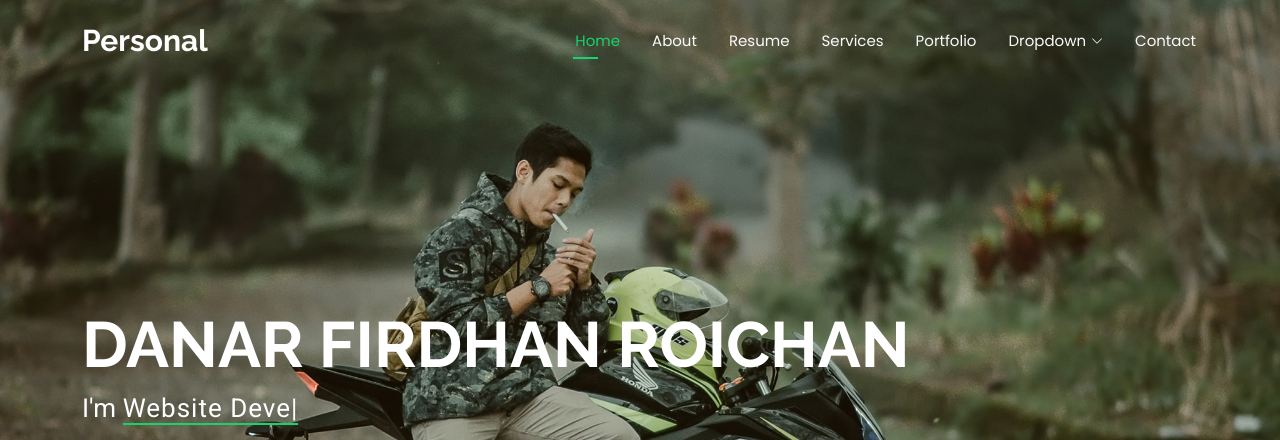
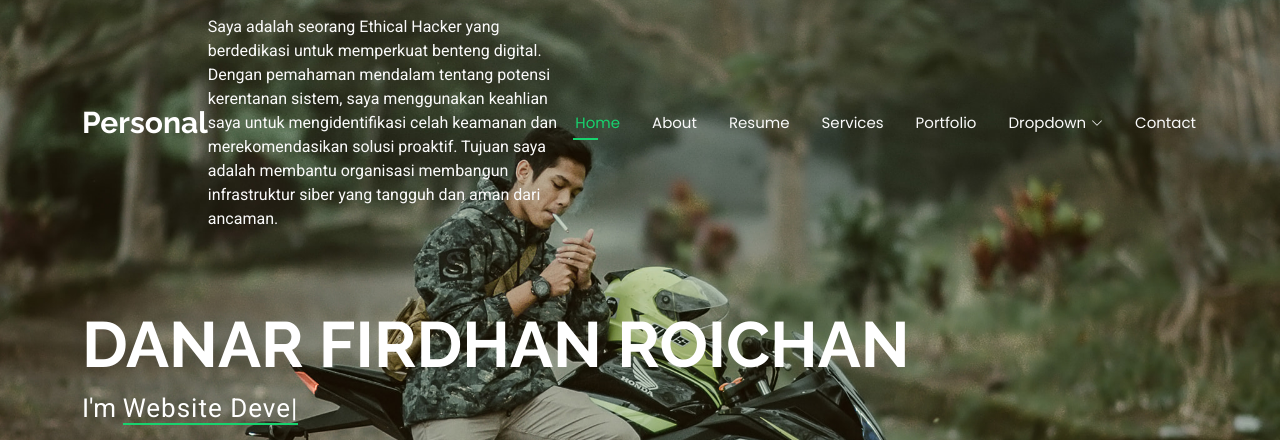
Before and after one commit to Danarfr27/DANAR-FIRDHAN-ROICHAN, a plain HTML site: page index.html in a window 1280 px wide. Shown: the top 440 px of the page. Drawn offline with Linux system fonts and the light colour scheme.

Commit message:
index.html

```diff
--- a/index.html
+++ b/index.html
@@ -1508,7 +1508,7 @@ section,
         <!-- Uncomment the line below if you also wish to use an image logo -->
         <!-- <img src="assets/img/logo.webp" alt=""> -->
         <h1 class="sitename">Personal</h1>
-      </a>
+        <a>Saya adalah seorang Ethical Hacker yang berdedikasi untuk memperkuat benteng digital. Dengan pemahaman mendalam tentang potensi kerentanan sistem, saya menggunakan keahlian saya untuk mengidentifikasi celah keamanan dan merekomendasikan solusi proaktif. Tujuan saya adalah membantu organisasi membangun infrastruktur siber yang tangguh dan aman dari ancaman.</a>
 
       <nav id="navmenu" class="navmenu">
         <ul>
```
